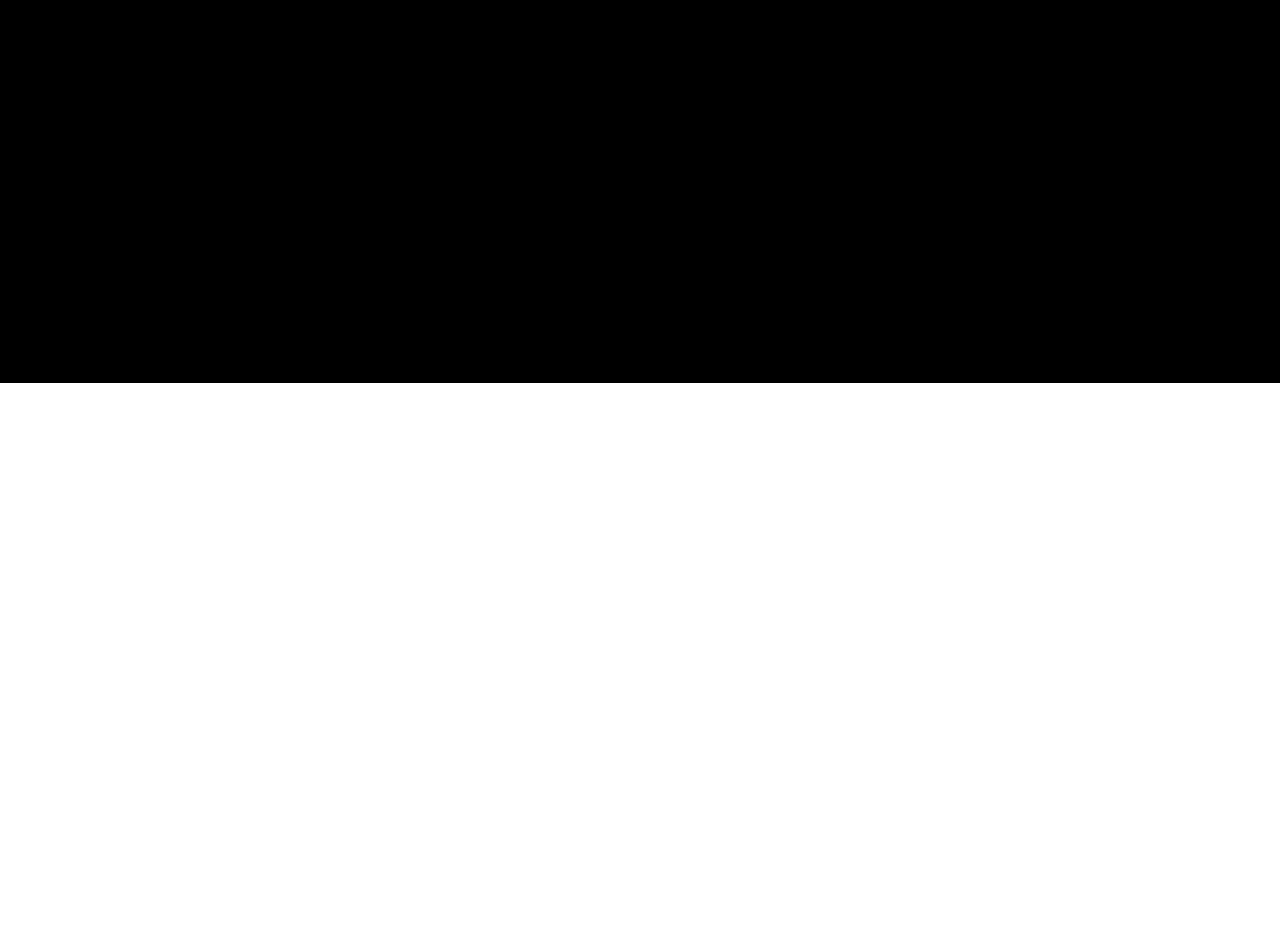
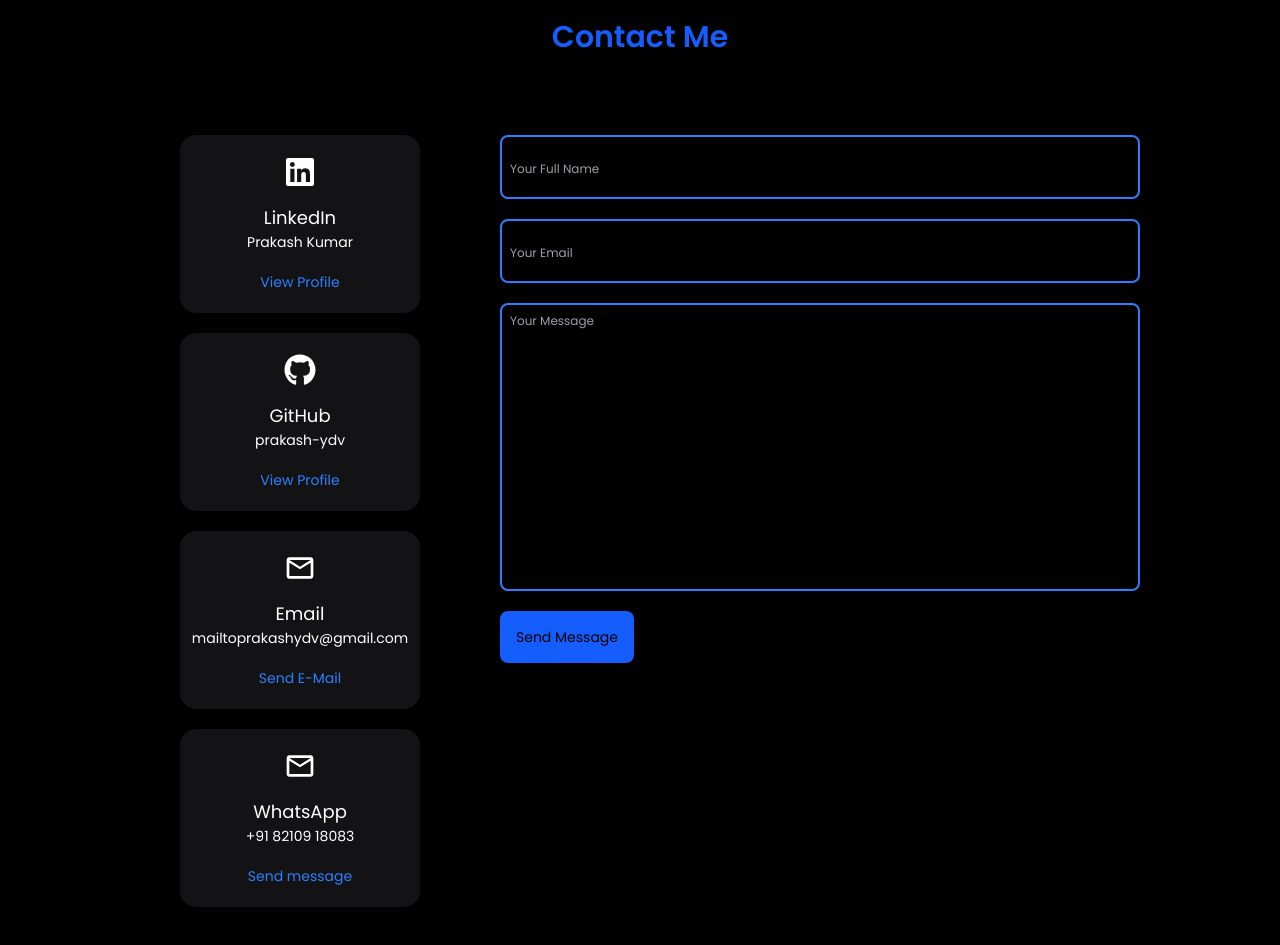
Before and after one commit to prakash-ydv/MyPortfolio, a React (Vite) app: page / in a window 1280 px wide. Shown: the part 3501-4446 px from the top of the page. Before the commit the page ends 3884 px from the top, so only its background shows below. Built offline with nearby package versions, Linux system fonts and the light colour scheme; no server answers; a web font is replaced by a local one.

Commit message:
Add contact me

```diff
--- a/package.json
+++ b/package.json
@@ -10,10 +10,14 @@
     "preview": "vite preview"
   },
   "dependencies": {
+    "@emailjs/browser": "^4.4.1",
     "@tailwindcss/vite": "^4.1.3",
+    "dotenv": "^16.5.0",
+    "emailjs-com": "^3.2.0",
     "react": "^19.0.0",
     "react-dom": "^19.0.0",
     "react-icons": "^5.5.0",
+    "react-toastify": "^11.0.5",
     "tailwindcss": "^4.1.3"
   },
   "devDependencies": {
--- a/src/App.jsx
+++ b/src/App.jsx
@@ -1,24 +1,28 @@
-import React from 'react'
-import Hero from './components/Hero'
-import Nav from './components/Nav'
-import Aboutme from './components/Aboutme'
-import Experience from './components/Experience'
-import Stats from './components/Stats'
+import React from "react";
+import { ToastContainer } from "react-toastify";
+import "react-toastify/dist/ReactToastify.css";
+
+import Hero from "./components/Hero";
+import Nav from "./components/Nav";
+import Aboutme from "./components/Aboutme";
+import Experience from "./components/Experience";
+import Stats from "./components/Stats";
+import ContactMe from "./components/ContactMe";
 
 function App() {
   return (
-    <div className='bg-black'>
+    <div className="bg-black">
+      <ToastContainer />
       <Nav />
       <Hero />
       <Aboutme />
       <Experience />
       <Stats />
+      <ContactMe />
 
-      <div className='h-100'>
-        this is temp
-      </div>
+      <div className="h-100">this is temp</div>
     </div>
-  )
+  );
 }
 
-export default App
+export default App;
--- a/src/components/ContactMe.jsx
+++ b/src/components/ContactMe.jsx
@@ -1,11 +1,90 @@
-import React from 'react'
+import React, { useRef } from "react";
+import Heading from "./universal-components/Heading";
+import ContactBox from "./contactme-components/ContactBox";
+import { FaGithub, FaLinkedin } from "react-icons/fa";
+import { MdOutlineMail } from "react-icons/md";
+import sendEmail from "./contactme-components/sendmail";
 
 function ContactMe() {
+  const form = useRef();
   return (
-    <div>
+    <section className="flex flex-col w-full ">
+      <Heading subheading="Get In Touch" heading="Contact Me" />
 
-    </div>
-  )
+      <div className="flex flex-col flex-wrap lg:flex-row w-full items-center lg:items-start justify-center gap-10 p-5 lg:p-10 lg:px-10">
+        <div className="flex flex-col gap-5 px-10  md:w-[25vw]">
+          {/* LinkedIn */}
+          <ContactBox
+            platform="LinkedIn"
+            username="Prakash Kumar"
+            logo={<FaLinkedin size={32} />}
+            url="https://www.linkedin.com/in/prakash-kumar-jh09/"
+            say="View Profile"
+          />
+
+          {/* Github */}
+          <ContactBox
+            platform="GitHub"
+            username="prakash-ydv"
+            logo={<FaGithub size={32} />}
+            url="https://github.com/prakash-ydv"
+            say="View Profile"
+          />
+
+          {/* Email */}
+          <ContactBox
+            platform="Email"
+            username="mailtoprakashydv@gmail.com"
+            logo={<MdOutlineMail size={32} />}
+            url="mailto:mailtoprakashydv@gmail.com"
+            say="Send E-Mail"
+          />
+
+          {/* WhatsApp */}
+          <ContactBox
+            platform="WhatsApp"
+            username="+91 82109 18083"
+            logo={<MdOutlineMail size={32} />}
+            url="https://wa.me/+918210918083"
+            say="Send message"
+          />
+        </div>
+
+        <form
+          className="flex flex-col gap-5 h-full sm:w-[50vw] items-start justify-center text-yellow-600"
+          ref={form}
+          onSubmit={(e)=>(sendEmail(e, form))}
+        >
+          <input
+            placeholder="Your Full Name"
+            className="rounded-lg px-2 border-blue-500 border-2 h-10 lg:h-16 w-full placeholder:text-xs placeholder:text-zinc-400"
+            type="text"
+            name="user_name"
+            required
+          />
+
+          <input
+            placeholder="Your Email"
+            className="rounded-lg px-2 border-blue-500 border-2 h-10 lg:h-16 w-full placeholder:text-xs placeholder:text-zinc-400 "
+            type="email"
+            name="user_email"
+            required
+          />
+          <textarea
+            placeholder="Your Message"
+            className="h-42 lg:h-72 rounded-lg p-2 border-blue-500 border-2 w-full placeholder:text-xs resize-none placeholder:text-zinc-400"
+            name="message"
+            required
+          />
+          <input
+            className="bg-blue-600 hover:bg-blue-800 p-2 lg:p-4 cursor-pointer rounded-lg text-sm text-black"
+            type="submit"
+            value="Send Message"
+          />
+        </form>
+      </div>
+    </section>
+  );
 }
 
-export default ContactMe
+export default ContactMe;
--- /dev/null
+++ b/src/components/contactme-components/ContactBox.jsx
@@ -0,0 +1,14 @@
+import React from 'react'
+
+function ContactBox(props) {
+  return (
+    <div className='flex flex-col items-center justify-center text-white bg-zinc-800/50 rounded-2xl p-5 cursor-pointer hover:bg-black border border-transparent hover:border-white transition-colors duration-300 truncate'>
+      <span className='mb-4'>{props.logo}</span>
+      <h1 className='text-lg'>{props.platform}</h1>
+      <h5 className='text-sm'>{props.username}</h5>
+      <a target='_black' className='text-sm mt-5 text-blue-500' href={props.url}>{props.say}</a>
+    </div>
+  )
+}
+
+export default ContactBox
--- /dev/null
+++ b/src/components/contactme-components/sendmail.js
@@ -0,0 +1,30 @@
+import emailjs from "@emailjs/browser"
+import { toast } from "react-toastify";
+
+const sendEmail = (e , form) => {
+    e.preventDefault();
+
+
+
+    emailjs.sendForm('service_2qqz96m', 'template_kvpay7n', form.current, {
+      publicKey: '2HrOMKY9D0pnzPdyU',
+    })
+    .then(
+      () => {
+        toast.success("Message Sent", {
+            position: "top-right",
+            autoClose: 3000,
+          });
+          form.current.reset();
+      },
+      (error) => {
+        console.error(error.text);
+        toast.error("❌ Failed to send the email. Try again!", {
+          position: "top-right",
+          autoClose: 3000,
+        })
+      }
+    );
+};
+
+export default sendEmail;
```
Also changed, not shown: 2 other files (tests, documents, lock files or other folders).
